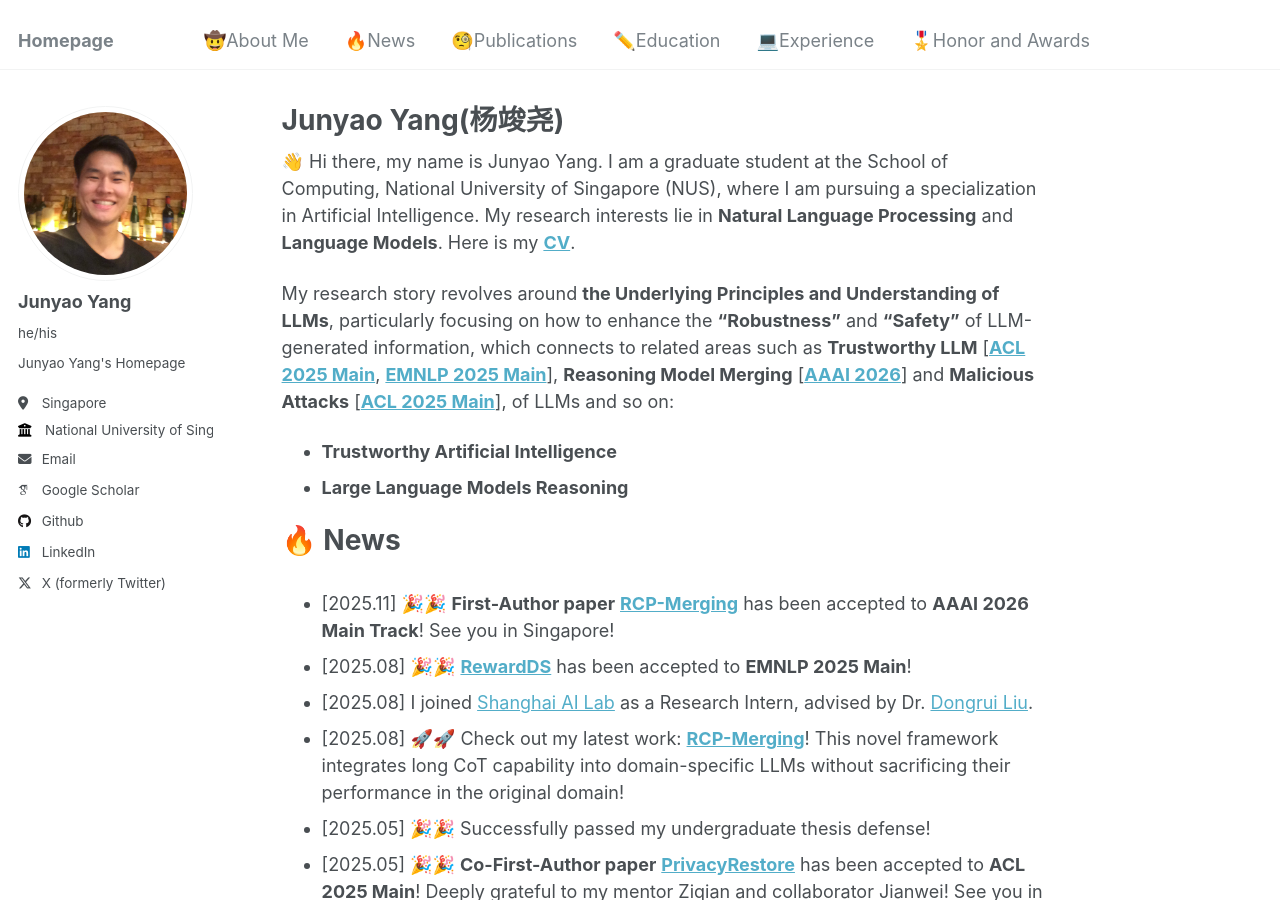
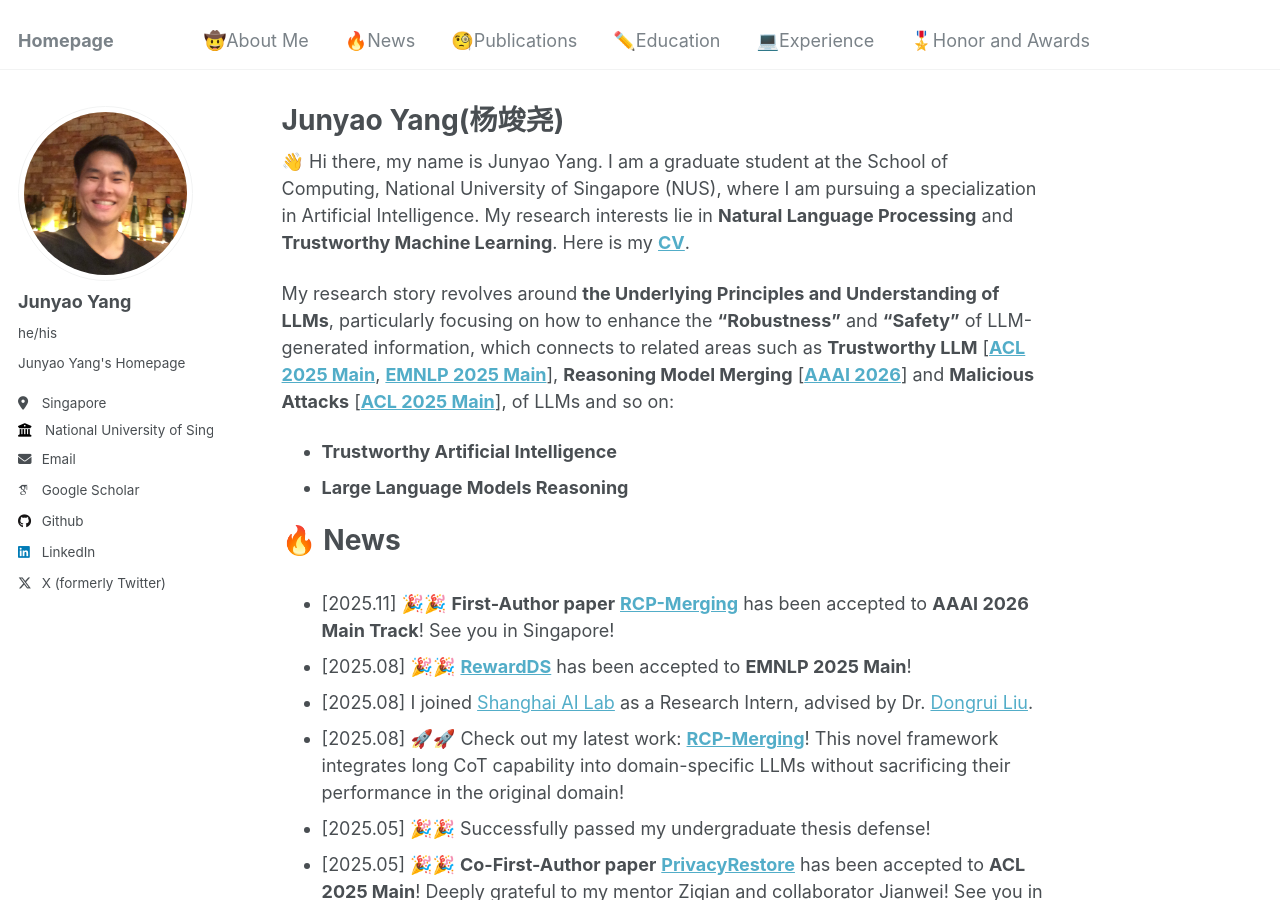
Before and after one commit to jyyang26/jyyang26.github.io, a Jekyll site: the page built from _pages/about.md, in a window 1280 px wide and 900 px high. Built offline with Jekyll 4.4.1, drawn with Linux system fonts in a browser that asks for light colours; some web fonts are replaced.

Commit message:
Update about.md

```diff
--- a/_pages/about.md
+++ b/_pages/about.md
@@ -8,7 +8,7 @@
   - /about.html
 ---
 
-👋 Hi there, my name is Junyao Yang. I am a graduate student at the School of Computing, National University of Singapore (NUS), where I am pursuing a specialization in Artificial Intelligence. My research interests lie in **Natural Language Processing** and **Language Models**. Here is my **[CV](https://drive.google.com/file/d/17UEE4NB9HbyNba8TwQ5oO3y3Tu7hwhZm/view?usp=sharing)**.
+👋 Hi there, my name is Junyao Yang. I am a graduate student at the School of Computing, National University of Singapore (NUS), where I am pursuing a specialization in Artificial Intelligence. My research interests lie in **Natural Language Processing** and **Trustworthy Machine Learning**. Here is my **[CV](https://drive.google.com/file/d/17UEE4NB9HbyNba8TwQ5oO3y3Tu7hwhZm/view?usp=sharing)**.
 
 My research story revolves around **the Underlying Principles and Understanding of LLMs**, particularly focusing on how to enhance the **"Robustness"** and **"Safety"** of LLM-generated information, which connects to related areas such as **Trustworthy LLM** [**[ACL 2025 Main](https://arxiv.org/abs/2406.01394)**, **[EMNLP 2025 Main](https://arxiv.org/abs/2502.18517)**], **Reasoning Model Merging** [**[AAAI 2026](https://arxiv.org/abs/2508.03140)**] and **Malicious Attacks** [**[ACL 2025 Main](https://arxiv.org/abs/2406.01394)**], of LLMs and so on:
 
```
